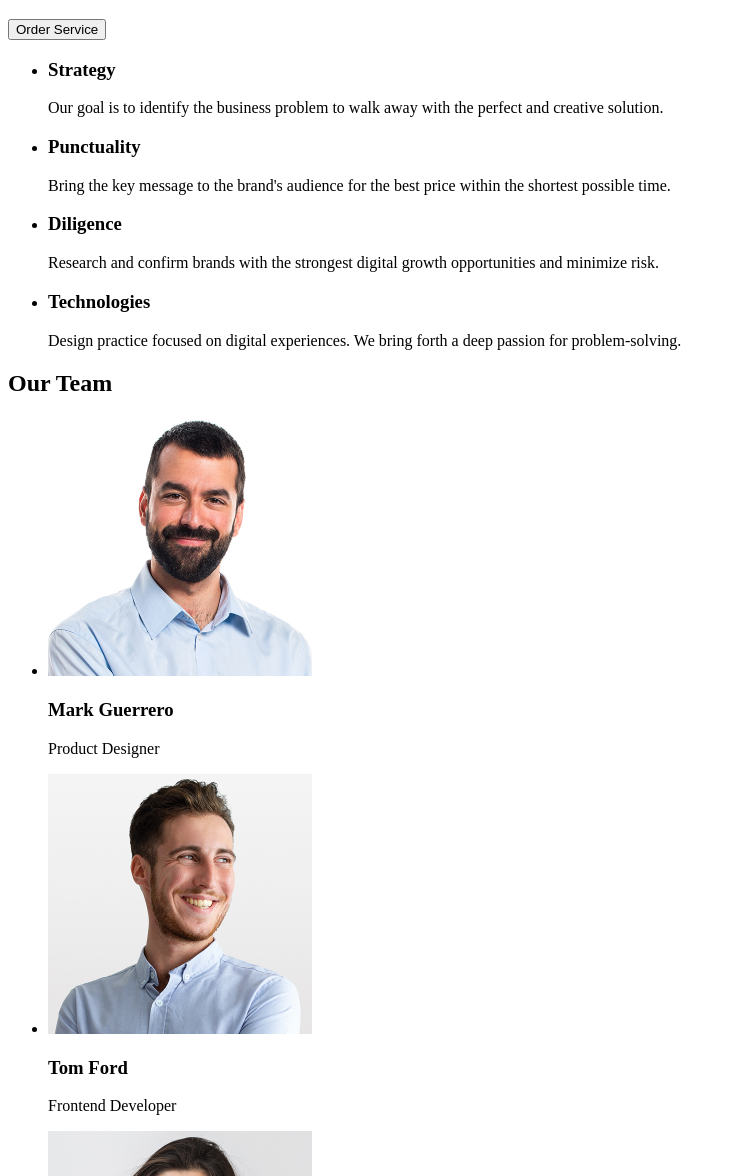
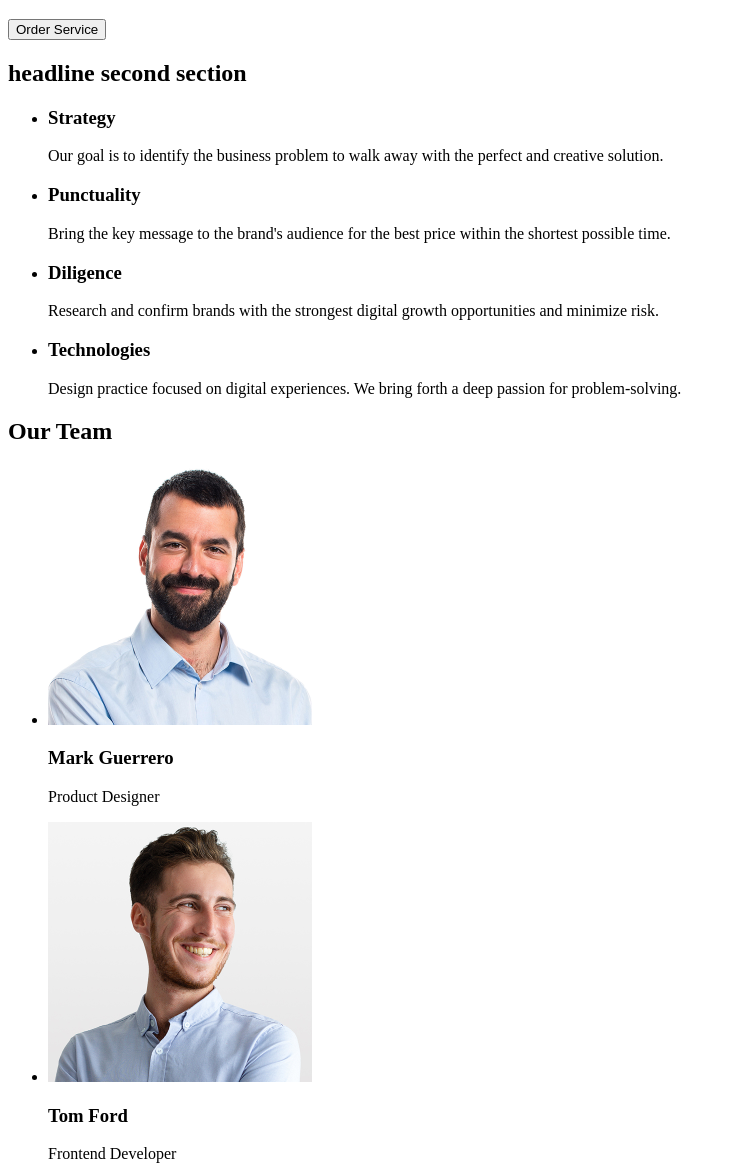
Before and after one commit to Mykhailenko-Oleksandr/goit-markup-hw-01, a plain HTML site: page index.html in a window 1280 px wide. Shown: the part 233-1409 px from the top of the page, without its empty margins (0-736 px from the left). Drawn offline with Linux system fonts and the light colour scheme.

Commit message:
add section

```diff
--- a/index.html
+++ b/index.html
@@ -21,6 +21,8 @@
       <button type="button">Order Service</button>
     </header>
     <main>
+      <section>
+        <h2>headline second section</h2>
         <ul>
           <li>
             <h3>Strategy</h3>
@@ -51,6 +53,8 @@
             </p>
           </li>
         </ul>
+      </section>
+      <section>
         <h2>Our Team</h2>
         <ul>
           <li>
@@ -94,6 +98,7 @@
             <p>UI Designer</p>
           </li>
         </ul>
+      </section>
     </main>
     <footer>
       <p><a href="">WEB</a>STUDIO</p>
```
Lines whose indentation alone changed are shown as unchanged.
